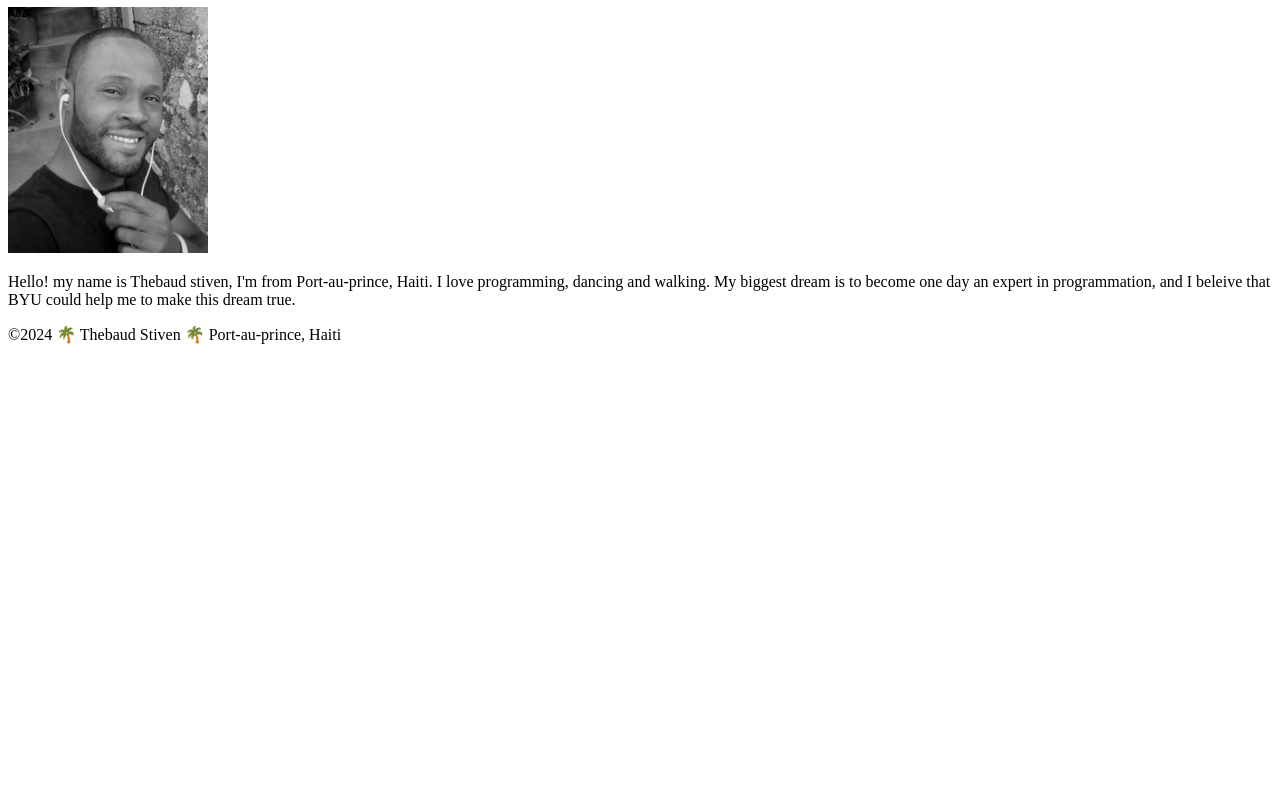
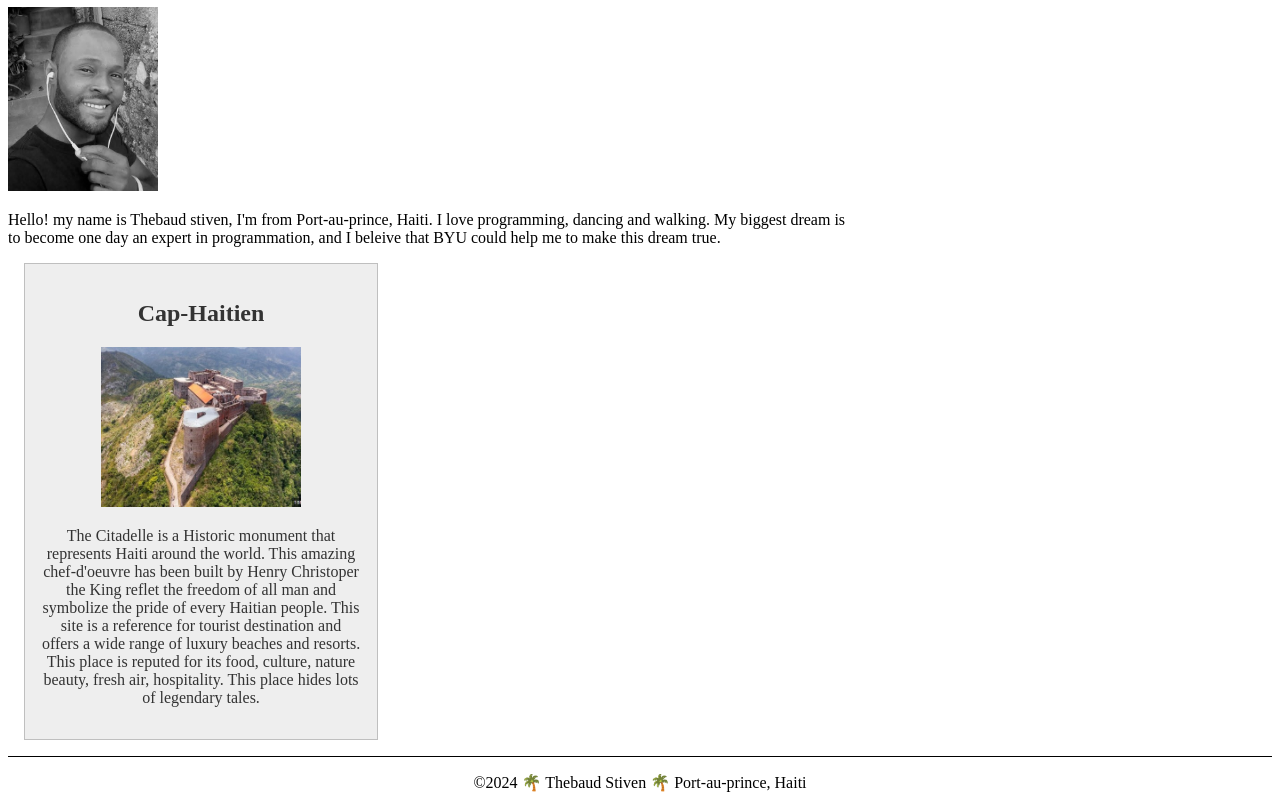
Before and after one commit to mybbts/wdd130, a plain HTML site: page index.html in a window 1280 px wide. Shown: the part 99-907 px from the top of the page. Before the commit the page ends 800 px from the top, so only its background shows below. Drawn offline with Linux system fonts and the light colour scheme.

Commit message:
citadelle

```diff
--- a/index.html
+++ b/index.html
@@ -4,14 +4,19 @@
 <head>
     <meta charset="utf-8">
     <meta name="viewport" content="width=device-width, initial-scale=1.0">
-    <title>Thebaud Stiven | WDD 130</title>
+    <title>Stiven Thebaud | WDD 130</title>
+    <meta name="description" content="My name is Stiven Thebaud a student from BYU developing a wonderful
+    web page in Web Development with the sister Daley as My instructor. This web page is going to cover
+    a lot of points and presenting a view about my country and my culture.">
+    <meta name="author" content="Stiven Thebaud">
+    <link rel="stylesheet" href="styles/styles.css">
 </head>
 
 <body>
     <header>
         <nav>
             <a href="#">Home</a>
-            <a href="wwr/White-water-rafting-website"></a>
+            <a href="wwr/">Rafting Website</a>
             <a href="wwr/site-plan-rafting.html">Rafting site plan</a>
         </nav>
     </header>
@@ -20,8 +25,18 @@
     <img src="images/profile.jpg" alt="Hello, my name is Thebaud Stiven" width="200">
     <p>Hello! my name is Thebaud stiven, I'm from Port-au-prince, Haiti. I love programming, dancing and
         walking. My biggest dream is to become one day an expert in programmation, and I beleive that BYU
-    could help me to make this dream true.</p>
+        could help me to make this dream true.</p>
 </main>
+<aside>
+    <h2>Cap-Haitien</h2>
+    <img src="images/cap-haitien.jpg" alt="The Citadelle">
+    <p>The Citadelle is a Historic monument that represents Haiti around the world. This amazing chef-d'oeuvre
+        has been built by Henry Christoper the King reflet the freedom of all man and symbolize the pride of every
+        Haitian people. This site is a reference for tourist destination and offers a wide range of luxury beaches
+        and resorts. This place is reputed for its food, culture, nature beauty, fresh air, hospitality. This
+        place hides lots of legendary tales.
+        </p>
+</aside>
 <footer>
     <p>©2024 🌴 Thebaud Stiven  🌴  Port-au-prince, Haiti</p>
 </footer>
--- /dev/null
+++ b/styles/styles.css
@@ -0,0 +1,59 @@
+/*nav {
+    background-color: steelblue;
+    padding: 10px;
+}
+
+nav a {
+    color: white;
+    display: block;
+    padding: 20px;
+
+}
+
+h1 {
+    color: steelblue;
+}
+
+img {
+    width: 150px;
+    height: auto;
+    border: 1px solid steelblue;
+    padding: 2px;
+    box-shadow: 0 0 30px gray;
+
+}
+
+p {
+    padding: 10px;
+}*/
+
+main{
+    max-width: 840px;
+}
+ aside{
+    width: 20rem;
+    margin: 1rem;
+    border: 1px solid rgba(0, 0, 0, 0.2);
+    padding: 1rem;
+    background-color: #eee;
+    color: #333;
+    text-align: center;
+ }
+
+ aside img{
+    width: 200px;
+    height: auto;
+ }
+
+ main img{
+    width: 150px;
+    height: auto;
+ }
+
+ p{ padding: 0;}
+
+ footer{
+    margin-top: 15px;
+    border-top: 1px solid #000;
+    text-align: center;
+ }
```
Also changed, not shown: images/cap-haitien.jpg (added).
